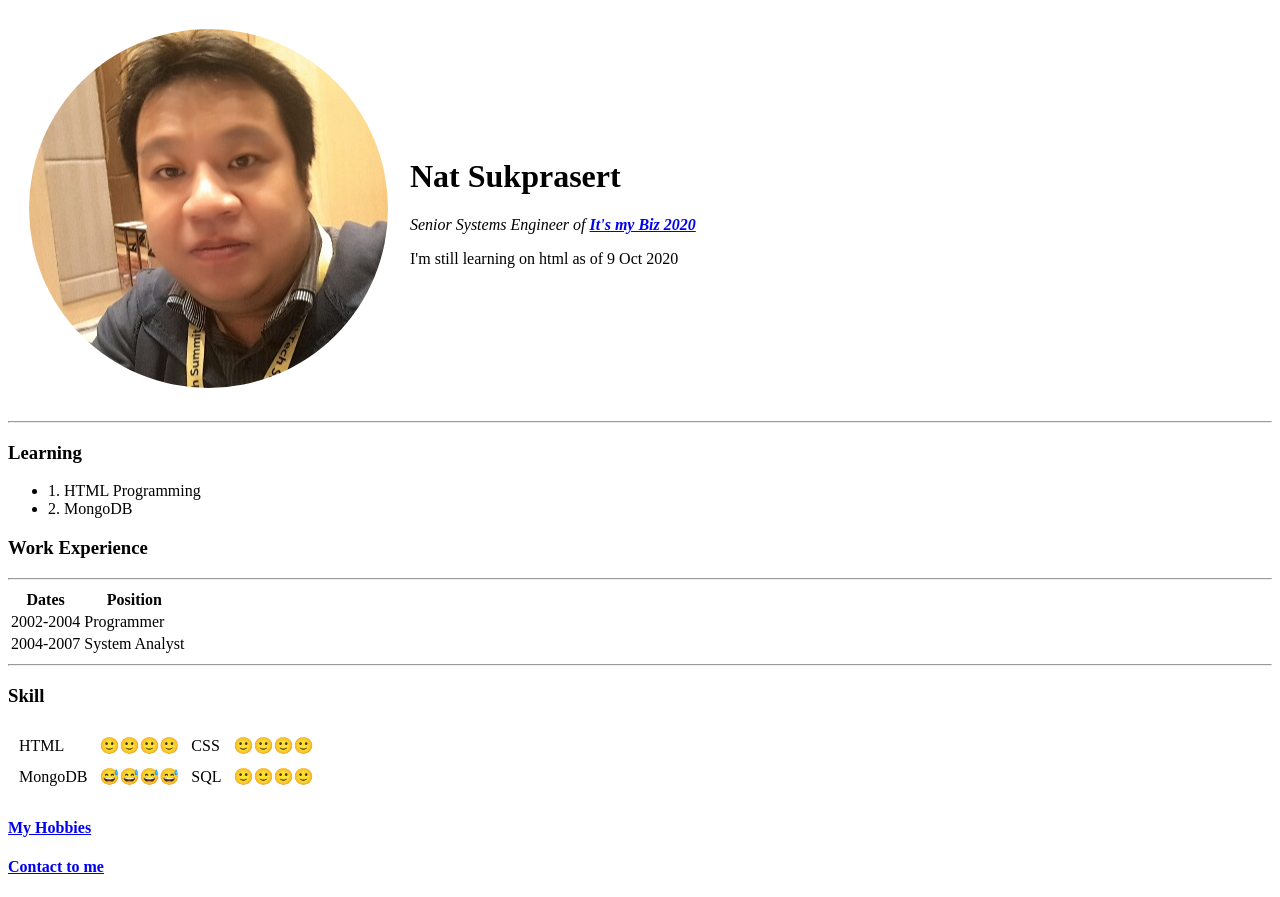
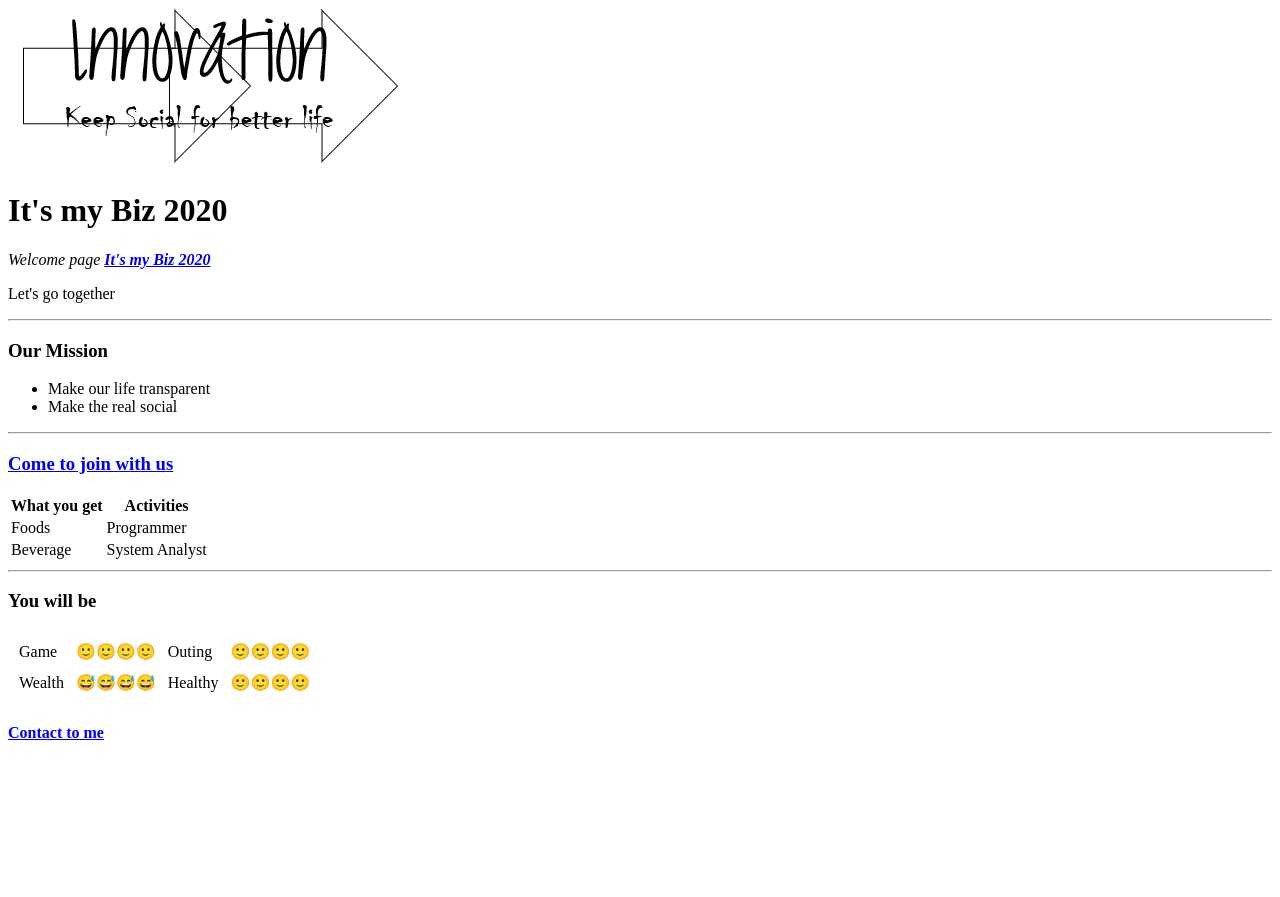
Before and after one commit to itsmybiz2020/ViND, a plain HTML site: page index.html in a window 1280 px wide. After the commit the page ends 800 px from the top, so only its background shows below. Drawn offline with Linux system fonts and the light colour scheme.

Commit message:
rev01 1.9-10-20

```diff
--- a/index.html
+++ b/index.html
@@ -3,70 +3,58 @@
 
 <head>
   <meta charset="utf-8">
-  <meta name="descritption" content="This page is testing for my knowledge">
-  <title>🗽 Nat's Personal Site</title>
+  <meta name="descritption" content="This page is It's my Biz 2020">
+  <title>Build your future</title>
 </head>
 
 <body>
+<img src="images/itsmybiz-logo.png" alt="My profile">
 
-  <table cellspacing="20">
-    <tr>
-      <td><img src="images/ns-profile.png" alt="My profile"></td>
-      <td>
-        <h1>Nat Sukprasert</h1>
-        <p><em>Senior Systems Engineer of <strong><a href="https://www.google.com">It's my Biz 2020</a></strong></em></p>
-        <p>I'm still learning on html as of 9 Oct 2020</p>
-      </td>
-    </tr>
-  </table>
-
+        <h1>It's my Biz 2020</h1>
+        <p><em>Welcome page <strong><a href="https://www.google.com">It's my Biz 2020</a></strong></em></p>
+        <p>Let's go together</p>
   <hr>
-  <h3>Learning</h3>
+  <h3>Our Mission</h3>
   <ul>
-    <li>1. HTML Programming</li>
-    <li>2. MongoDB</li>
+    <li>Make our life transparent</li>
+    <li>Make the real social</li>
   </ul>
-  <h3>Work Experience</h3>
-  <hr>
+    <hr>
+    <h3><a href="contact.html">Come to join with us</a></h3>
   <table>
     <thead>
       <tr>
-        <th>Dates</th>
-        <th>Position</th>
+        <th>What you get</th>
+        <th>Activities</th>
       </tr>
     </thead>
     <tbody>
       <tr>
-        <td>2002-2004</td>
+        <td>Foods</td>
         <td>Programmer</td>
       </tr>
       <tr>
-        <td>2004-2007</td>
+        <td>Beverage</td>
         <td>System Analyst</td>
       </tr>
     </tbody>
-    <tfoot>
-
-    </tfoot>
-
   </table>
 <hr>
-  <h3>Skill</h3>
+  <h3>You will be</h3>
   <table cellspacing="10">
     <tr>
-      <td>HTML</td>
+      <td>Game</td>
       <td>🙂🙂🙂🙂</td>
-      <td>CSS</td>
+      <td>Outing</td>
       <td>🙂🙂🙂🙂</td>
     </tr>
     <tr>
-      <td>MongoDB</td>
+      <td>Wealth</td>
       <td>😅😅😅😅</td>
-      <td>SQL</td>
+      <td>Healthy</td>
       <td>🙂🙂🙂🙂</td>
     </tr>
   </table>
-  <h4><a href="hobbies.html">My Hobbies</a></h4>
   <h4><a href="contact.html">Contact to me</a></h4>
 </body>
 
```
Also changed, not shown: images/itsmybiz-logo.png (added).
